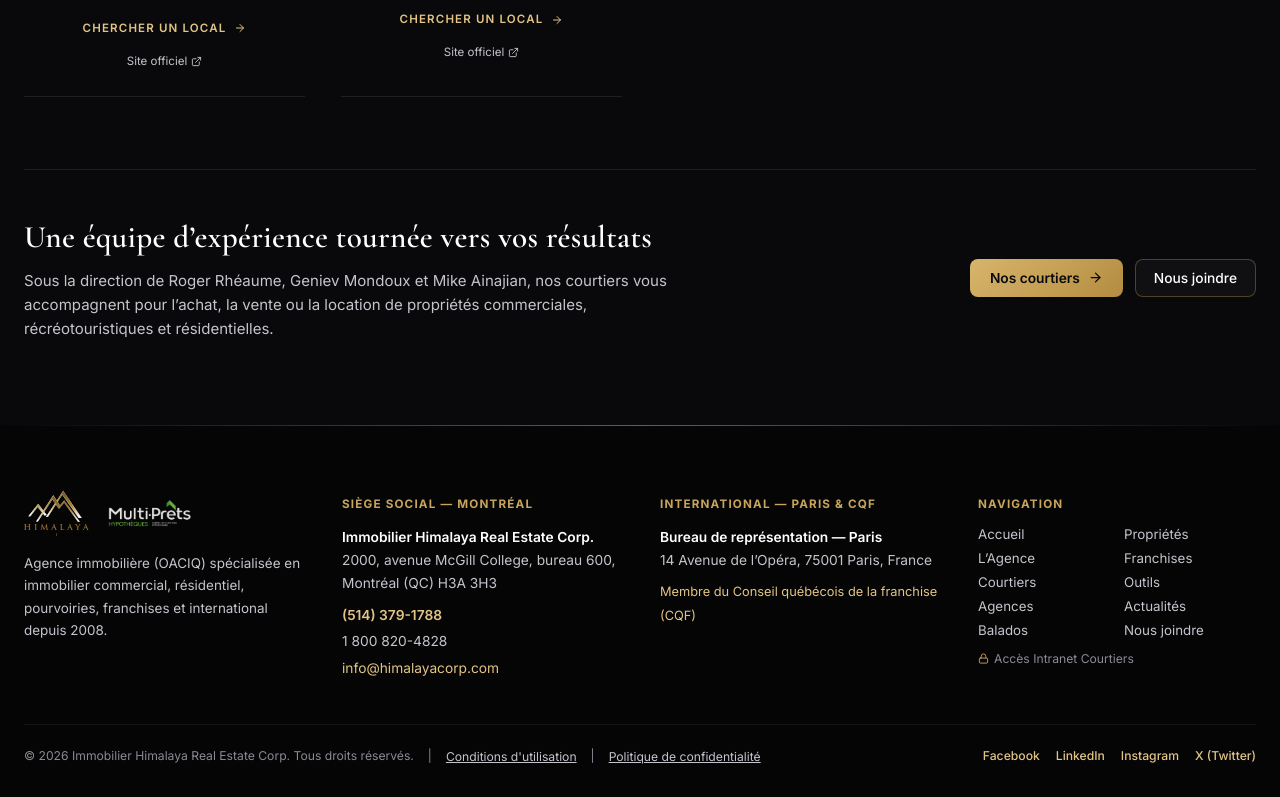
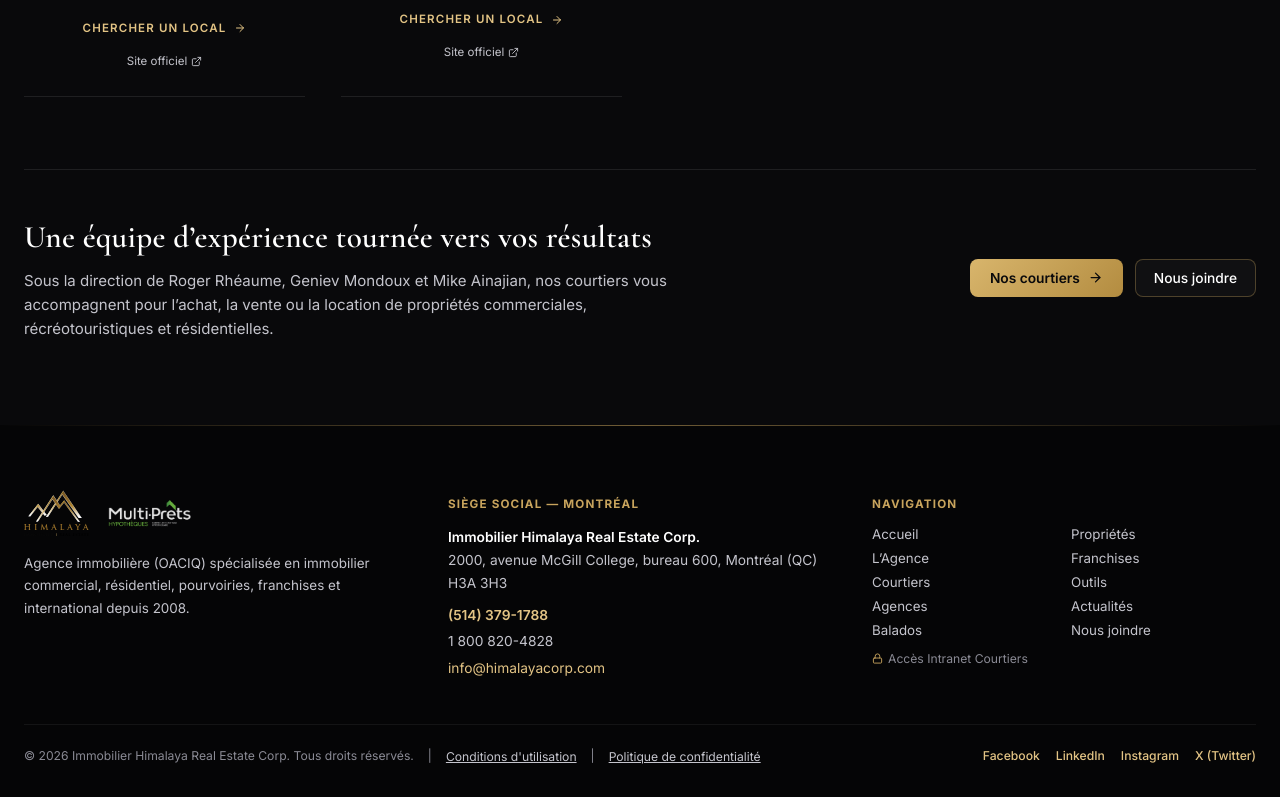
Before and after one commit to evanpatruno-spec/himalaya-website, a React (Vite) app: page / in a window 1280 px wide. Shown: the part 3584-4381 px from the top of the page. Built offline with nearby package versions, Linux system fonts and the light colour scheme.

Commit message:
style(footer): remove Paris & CQF column from footer

```diff
--- a/src/App.jsx
+++ b/src/App.jsx
@@ -2493,25 +2493,7 @@ export default function App() {
               </div>
             </div>
 
-            {/* Colonne 3 : Bureau International Paris & Franchises */}
-            <div>
-              <div className="badge-gold" style={{ marginBottom: '12px' }}>
-                {tr(lang, 'International — Paris & CQF', 'International — Paris & CQF', 'Internacional — París y CQF', '国际业务 — 巴黎与 CQF')}
-              </div>
-              <div style={{ fontSize: '0.86rem', color: 'var(--text-secondary)', lineHeight: 1.7 }}>
-                <div style={{ color: '#fff', fontWeight: 600 }}>
-                  {tr(lang, 'Bureau de représentation — Paris', 'Paris Representative Office', 'Oficina de representación — París', '法国巴黎代表处')}
-                </div>
-                <div>14 Avenue de l’Opéra, 75001 Paris, France</div>
-                <div style={{ marginTop: '8px' }}>
-                  <span style={{ color: 'var(--gold-light)', fontSize: '0.8rem' }}>
-                    {tr(lang, 'Membre du Conseil québécois de la franchise (CQF)', 'Member of the Quebec Franchise Council (CQF)', 'Miembro del Consejo Quebequense de la Franquicia (CQF)', '魁北克特许经营理事会 (CQF) 成员')}
-                  </span>
-                </div>
-              </div>
-            </div>
-
-            {/* Colonne 4 : Navigation Rapide */}
+            {/* Colonne 3 : Navigation Rapide */}
             <div>
               <div className="badge-gold" style={{ marginBottom: '12px' }}>
                 {tr(lang, 'Navigation', 'Navigation', 'Navegación', '快速导航')}
```
